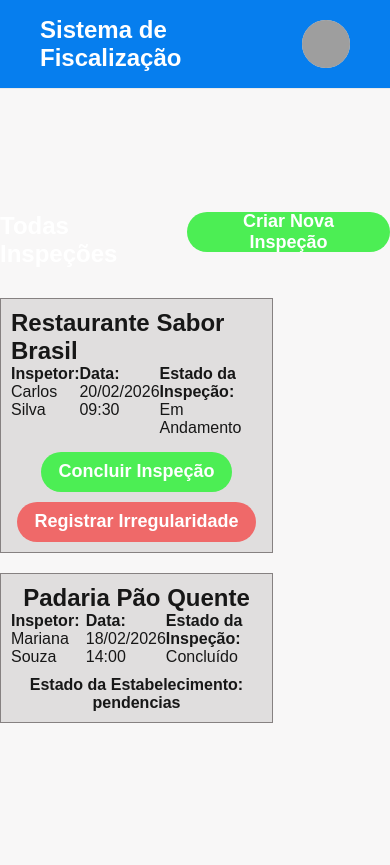
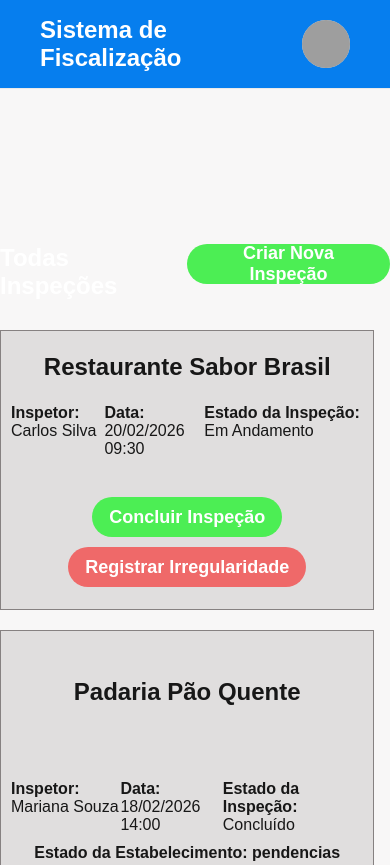
Before and after one commit to jefersongomesjr/inspections-app, a Next.js app: page /inspections in a window 390 px wide. Built offline with nearby package versions, Linux system fonts and the light colour scheme; data requests are answered from the project's data file; grey boxes are pictures that could not be loaded.

Commit message:
style: improve css

```diff
--- a/src/app/components/organisms/Card/Card.module.css
+++ b/src/app/components/organisms/Card/Card.module.css
@@ -5,8 +5,27 @@
     background-color: #e0dede;
     border: 1px solid #868181;
     display: flex;
-    min-height: 20%;
+    min-height: 30%;
     justify-content: space-around;
     flex-direction: column;
     width: 70%;
 }
+
+.detailsLink {
+  color: #0070f3;
+  text-decoration: none;
+  transition: color 0.2s ease-in-out;
+  font-size: 1.1em;
+  margin-top: 10px;
+}
+
+.detailsLink:hover {
+  color: #005bb5;
+}
+
+@media (max-width: 768px) {
+  .card {
+    width: 96%;
+    min-height: 60%;
+  }
+}
```
